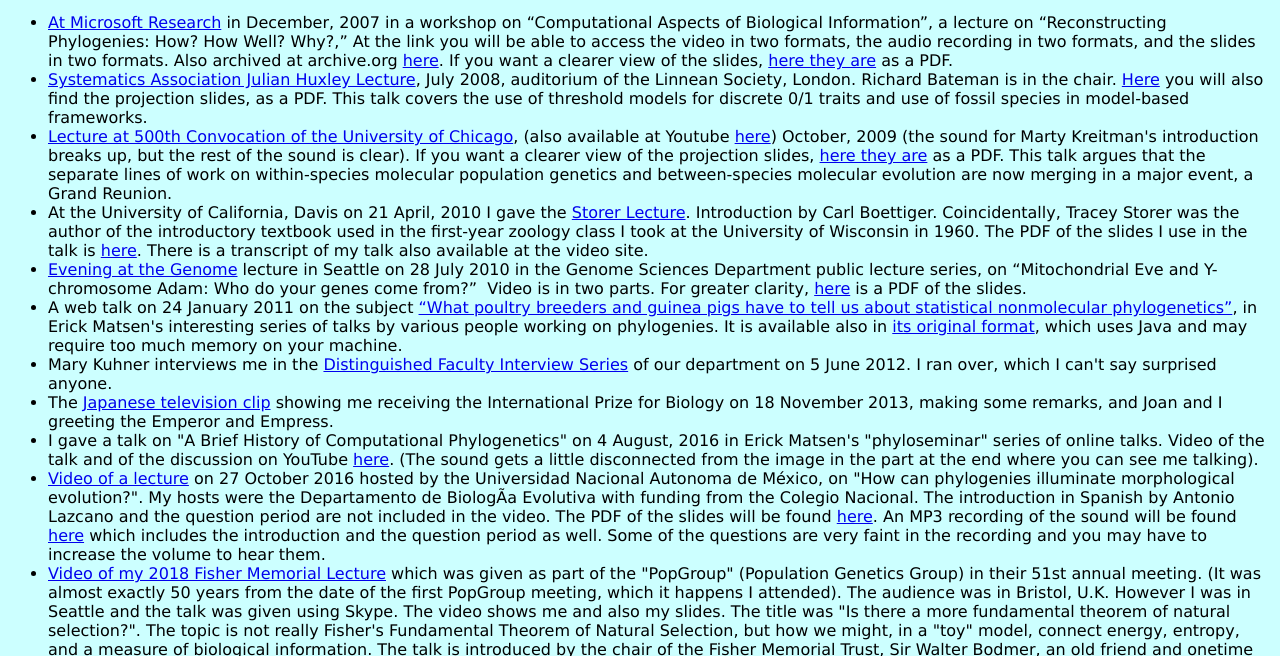
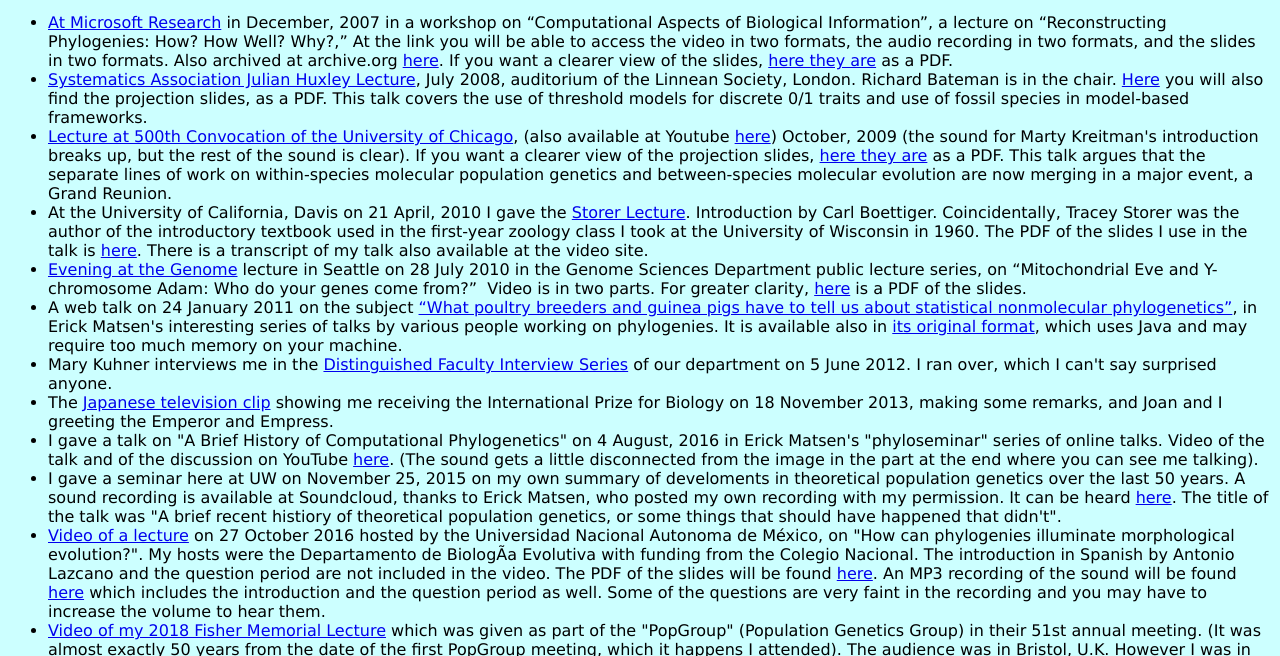
Before and after one commit to felsenst/felsenst.github.io, a plain HTML site: page videos.html in a window 1280 px wide. Shown: the part 108-764 px from the top of the page. Drawn offline with Linux system fonts and the light colour scheme.

Commit message:
Update videos.html

```diff
--- a/videos.html
+++ b/videos.html
@@ -70,7 +70,15 @@ August, 2016 in Erick Matsen's "phyloseminar" series of online talks.  Video of
 the talk and of the discussion on
 YouTube <a href="https://www.youtube.com/watch?v=PcD15i7yzJ8">here</a>. (The sound gets a little disconnected from the image in
 the part at the end where you can see me talking).</li>
-<li> <a href="https://www.youtube.com/watch?v=ZwHD5Y3W94U">Video of a lecture</a> on 27 October 2016 hosted by the Universidad Nacional
+<li> I gave a seminar here at UW on November 25, 2015 on my own summary of
+ develoments in theoretical population genetics over the last 50 years.
+ A sound recording is available at Soundcloud, thanks to Erick
+ Matsen, who posted my own recording with my permission.  It can be
+ heard <a href="https://soundcloud.com/erick-matsen/felsenstein-popgen">here</a>.  The
+ title of the talk was "A brief recent histiory of theoretical
+ population genetics, or some things that should have happened that
+ didn't".
+ <li> <a href="https://www.youtube.com/watch?v=ZwHD5Y3W94U">Video of a lecture</a> on 27 October 2016 hosted by the Universidad Nacional
 Autonoma de M&eacute;xico, on "How can phylogenies illuminate morphological
 evolution?". My hosts were the Departamento de Biología Evolutiva with
 funding from the Colegio Nacional.  The introduction in Spanish by Antonio
```
